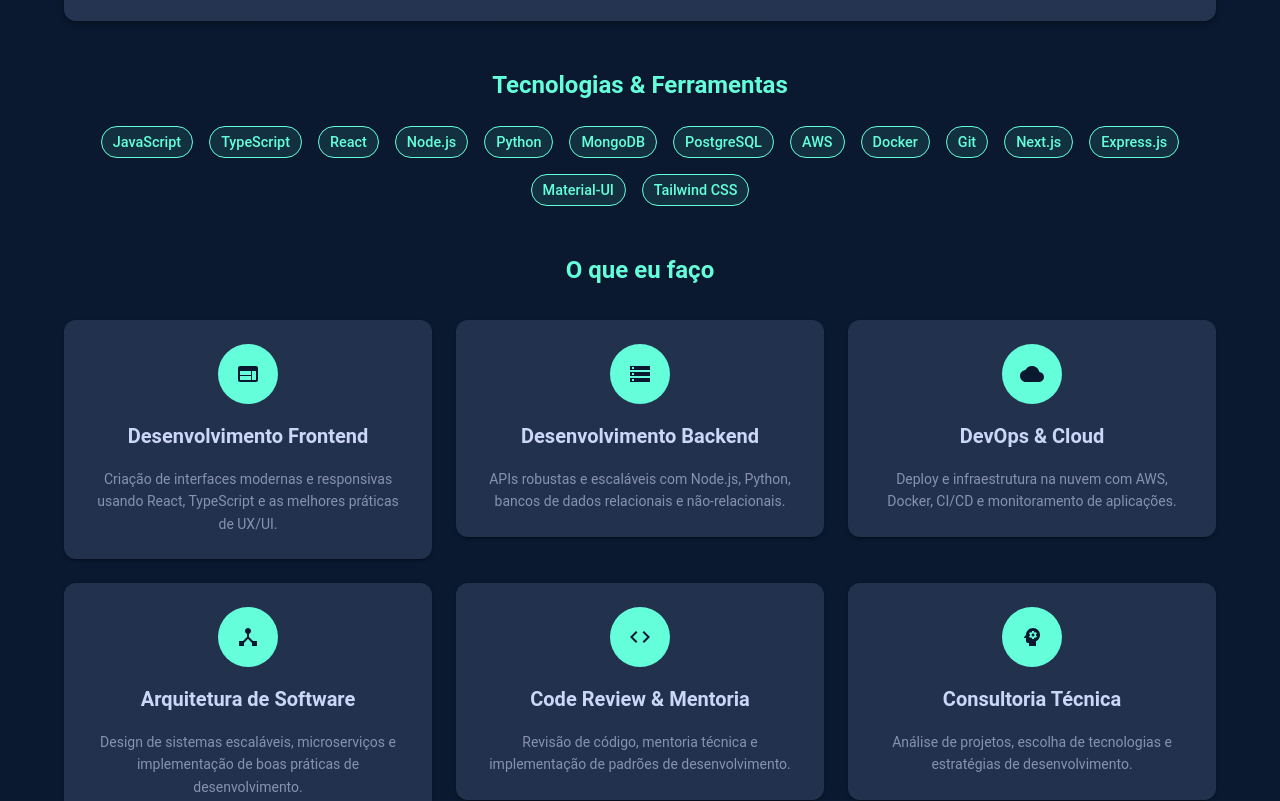
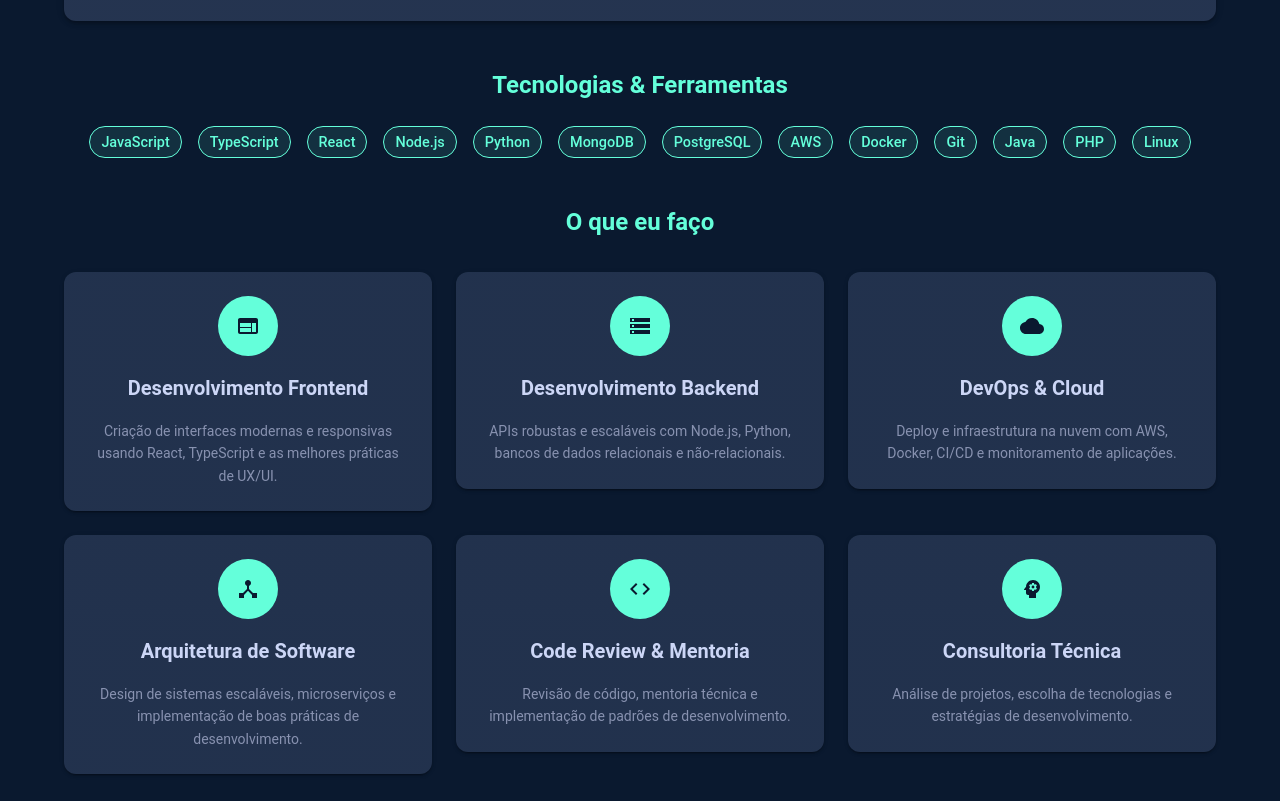
Before and after one commit to DUZINz/my-portfolio, a React (Vite) app: page / in a window 1280 px wide. Shown: the part 1420-2221 px from the top of the page. Built offline with nearby package versions, Linux system fonts and the light colour scheme.

Commit message:
atualizando portfólio com sobre mim

```diff
--- a/src/components/Footer/Footer.tsx
+++ b/src/components/Footer/Footer.tsx
@@ -17,7 +17,7 @@ const Footer = () => {
   const socialLinks = [
     {
       icon: <GitHub />,
-      url: 'https://github.com/eduardo',
+      url: 'https://github.com/DUZINz',
       label: 'GitHub',
     },
     {
@@ -27,12 +27,12 @@ const Footer = () => {
     },
     {
       icon: <Email />,
-      url: 'mailto:eduardo@email.com',
+      url: 'mailto:eduardogrunitzky@gmail.com',
       label: 'Email',
     },
     {
       icon: <WhatsApp />,
-      url: 'https://wa.me/5511999999999',
+      url: 'https://wa.me/5541987886113',
       label: 'WhatsApp',
     },
   ];
--- a/src/pages/Home/Sections/About/About.tsx
+++ b/src/pages/Home/Sections/About/About.tsx
@@ -21,7 +21,7 @@ const About = () => {
   const skills = [
     'JavaScript', 'TypeScript', 'React', 'Node.js', 'Python',
     'MongoDB', 'PostgreSQL', 'AWS', 'Docker', 'Git',
-    'Next.js', 'Express.js', 'Material-UI', 'Tailwind CSS'
+    'Java', 'PHP', 'Linux'
   ];
 
   const services = [
--- a/src/pages/Home/Sections/Contact/Contact.tsx
+++ b/src/pages/Home/Sections/Contact/Contact.tsx
@@ -39,19 +39,19 @@ const Contact = () => {
     {
       icon: <Email />,
       title: 'Email',
-      value: 'eduardo@email.com',
-      link: 'mailto:eduardo@email.com',
+      value: 'eduardogrunitzky@gmail.com',
+      link: 'mailto:eduardogrunitzky@gmail.com',
     },
     {
       icon: <Phone />,
       title: 'Telefone',
-      value: '+55 (11) 99999-9999',
-      link: 'tel:+5511999999999',
+      value: '+55 (41) 98788-6113',
+      link: 'tel:+5541987886113',
     },
     {
       icon: <LocationOn />,
       title: 'Localização',
-      value: 'São Paulo, SP - Brasil',
+      value: 'Curitiba, PR, Brasil',
       link: '',
     },
   ];
@@ -60,19 +60,19 @@ const Contact = () => {
     {
       icon: <LinkedIn />,
       name: 'LinkedIn',
-      url: 'https://linkedin.com/in/eduardo',
+      url: '',
       color: '#0077B5',
     },
     {
       icon: <GitHub />,
       name: 'GitHub',
-      url: 'https://github.com/eduardo',
+      url: 'https://github.com/DUZINz',
       color: '#333',
     },
     {
       icon: <WhatsApp />,
       name: 'WhatsApp',
-      url: 'https://wa.me/5511999999999',
+      url: 'https://wa.me/5541987886113',
       color: '#25D366',
     },
   ];
--- a/src/pages/Home/Sections/Experience/Experience.tsx
+++ b/src/pages/Home/Sections/Experience/Experience.tsx
@@ -11,7 +11,7 @@ import {
   Work,
   School,
   Code,
-  Business,
+//   Business,
 } from '@mui/icons-material';
 
 const Experience = () => {
@@ -19,39 +19,39 @@ const Experience = () => {
     {
       id: 1,
       type: 'work',
-      title: 'Desenvolvedor Full Stack Sênior',
-      company: 'TechCorp Solutions',
-      period: '2023 - Presente',
-      description: 'Lidero o desenvolvimento de aplicações web escaláveis usando React, Node.js e AWS. Responsável pela arquitetura de microserviços e mentoria de desenvolvedores júniores.',
-      technologies: ['React', 'Node.js', 'AWS', 'Docker', 'TypeScript'],
+      title: 'Help Desk ',
+      company: 'Grunitzky s/a Auditores independentes',
+      period: '2023 - 2024',
+      description: 'Atuei como Help Desk, oferecendo suporte técnico a usuários internos e externos. Resolvi problemas de hardware e software, além de implementar melhorias no sistema de tickets.',
+      technologies: ['Windows', 'Linux', 'Active Directory', 'Office 365'],
       icon: <Work />,
     },
     {
       id: 2,
       type: 'work',
-      title: 'Desenvolvedor Full Stack',
-      company: 'StartupXYZ',
-      period: '2022 - 2023',
-      description: 'Desenvolveu do zero uma plataforma SaaS que atende mais de 10.000 usuários. Implementei features de pagamento, autenticação e dashboard analytics.',
-      technologies: ['React', 'Python', 'PostgreSQL', 'Redis', 'Stripe'],
-      icon: <Business />,
-    },
-    {
-      id: 3,
-      type: 'work',
-      title: 'Desenvolvedor Frontend',
-      company: 'WebAgency Pro',
-      period: '2021 - 2022',
-      description: 'Criação de sites e aplicações web responsivas para diversos clientes. Foco em performance, SEO e experiência do usuário.',
-      technologies: ['React', 'Next.js', 'Sass', 'WordPress', 'Figma'],
+      title: 'Desenvolvedor RPA',
+      company: 'Sicredi Integração PR/SC',
+      period: '2024 - Presente',
+      description: 'Atualmente atuo como Desenvolvedor RPA, criando e implementando robôs para automação de processos internos. Trabalho com integração de sistemas e otimização de fluxos de trabalho.',
+      technologies: ['Python', 'PostgreSQL', 'mongoDB','C#', 'Git'],
       icon: <Code />,
     },
+    // {
+    //   id: 3,
+    //   type: 'work',
+    //   title: 'Desenvolvedor Frontend',
+    //   company: 'WebAgency Pro',
+    //   period: '2021 - 2022',
+    //   description: 'Criação de sites e aplicações web responsivas para diversos clientes. Foco em performance, SEO e experiência do usuário.',
+    //   technologies: ['React', 'Next.js', 'Sass', 'WordPress', 'Figma'],
+    //   icon: <Code />,
+    // },
     {
       id: 4,
       type: 'education',
       title: 'Bacharelado em Ciência da Computação',
-      company: 'Universidade Federal',
-      period: '2018 - 2022',
+      company: 'Universidade Positivo - UP',
+      period: '2023 - 2027',
       description: 'Formação sólida em algoritmos, estruturas de dados, engenharia de software e desenvolvimento web. Participei de projetos de extensão e competições de programação.',
       technologies: ['Java', 'Python', 'C++', 'SQL', 'Git'],
       icon: <School />,
--- a/src/pages/Home/Sections/Hero/Hero.tsx
+++ b/src/pages/Home/Sections/Hero/Hero.tsx
@@ -8,7 +8,7 @@ import {
 } from '@mui/material';
 import { motion } from 'framer-motion';
 import { Download, GitHub, LinkedIn, Email } from '@mui/icons-material';
-import Image from '../../../../assets/images/fotoEduardo.jpg';
+import Image from '../../../../assets/images/fotominha.jpg';
 
 const Hero = () => {
 
```
Also changed, not shown: src/assets/images/fotoEduardo.jpg (deleted), src/assets/images/fotominha.jpg (added).
